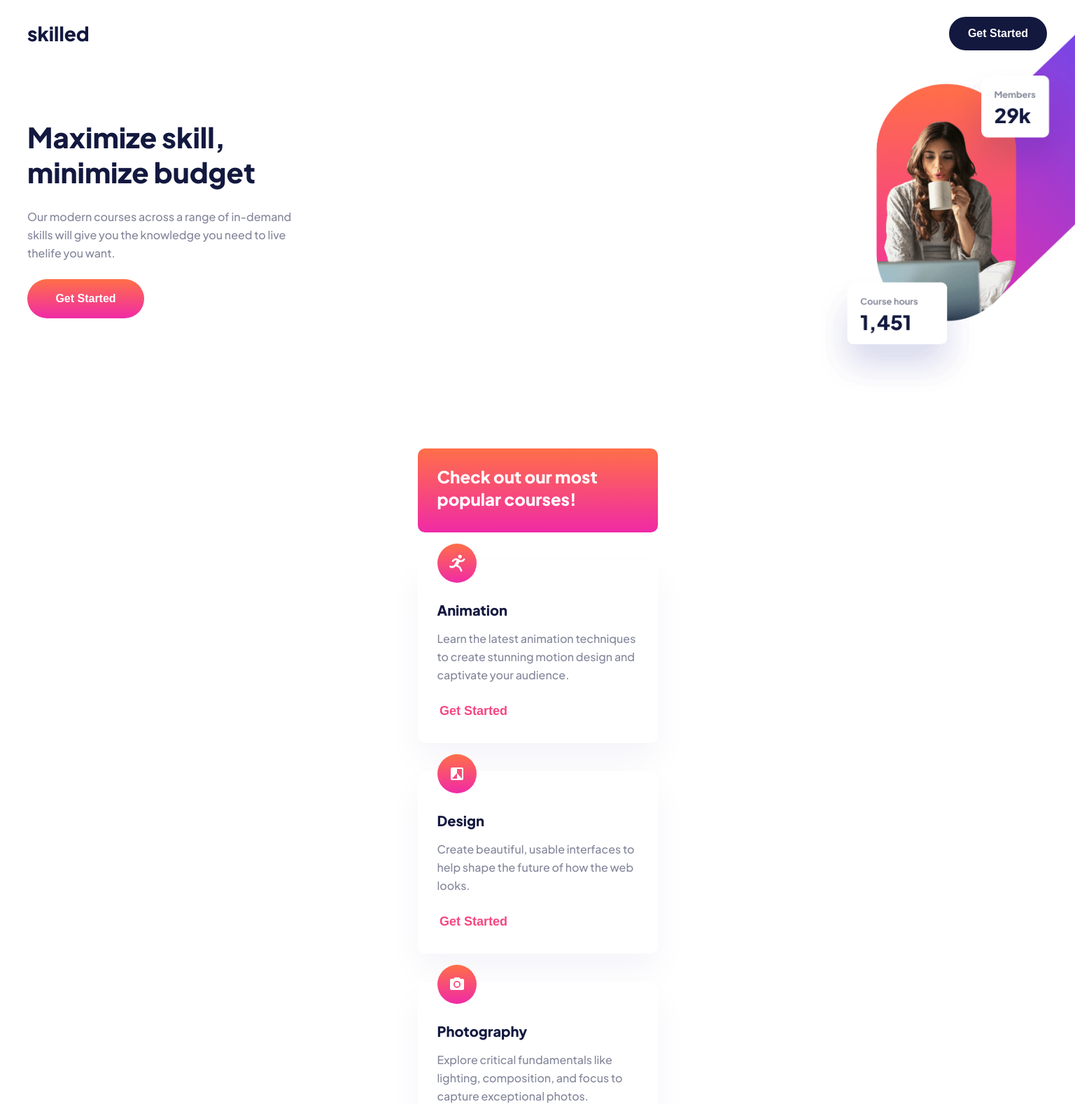
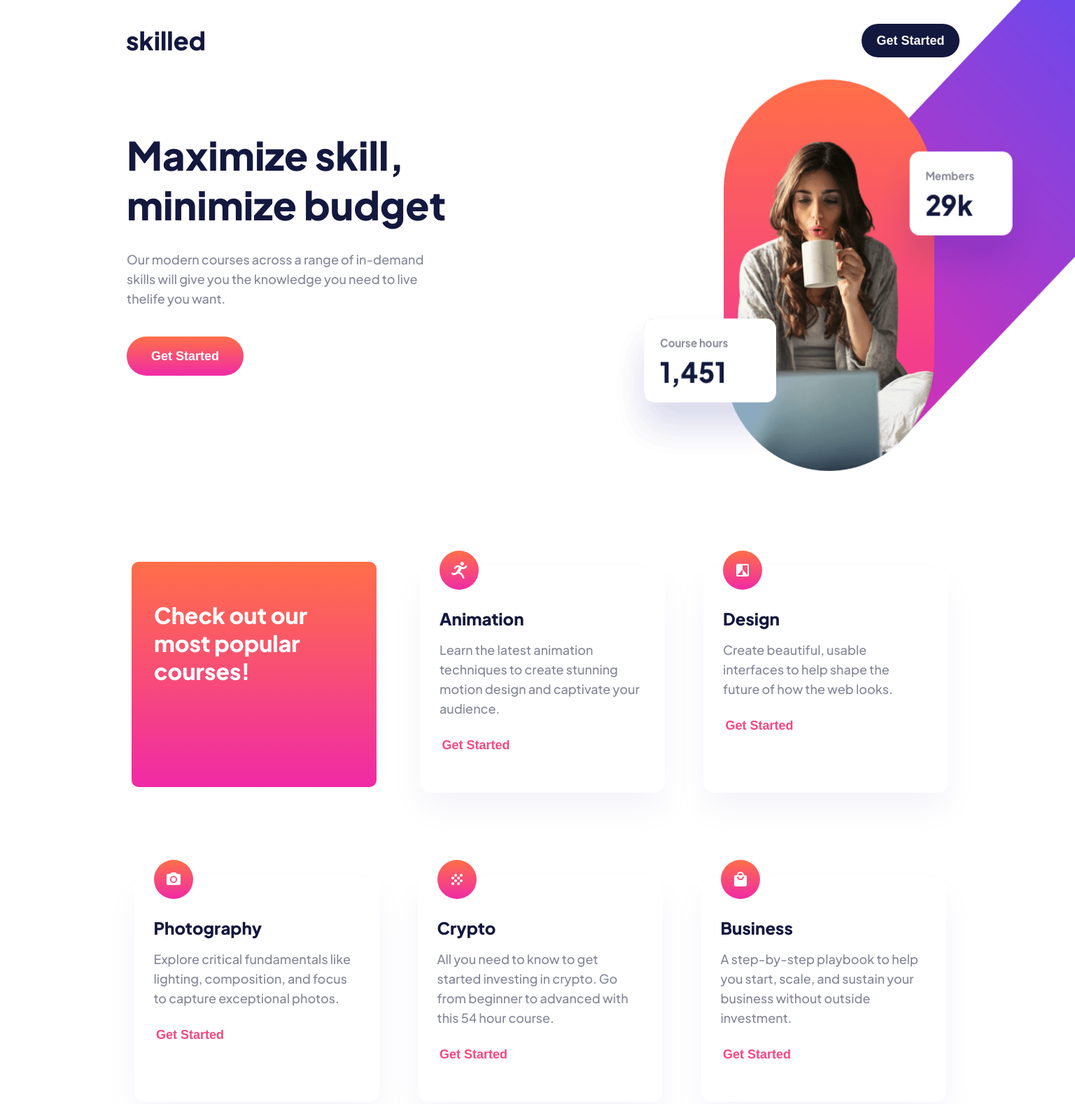
Before and after one commit to ladolobja/skilled-elearning-landing-page, a plain HTML site: page index.html in a window 1536 px wide. Shown: the top 1578 px of the page at 70% size. Drawn offline with Linux system fonts and the light colour scheme.

Commit message:
tablet and desktop version

```diff
--- a/style.css
+++ b/style.css
@@ -95,11 +95,10 @@ main {
 }
 
 section {
-    /* display: flex;
+    display: flex;
     flex-direction: column;
-    justify-content: center;
-    width: 375px; */
-    display: grid;
+    align-items: center;
+    width: 100%;
 }
 
 .card-header {
@@ -218,11 +217,11 @@ h4 {
         background-size: 640px 640px;
     }
 
-    header{
+    header {
         padding: 24px 40px 0 39px
     }
 
-    main{
+    main {
         padding-top: 99px;
     }
 
@@ -232,13 +231,13 @@ h4 {
         margin-bottom: 186px;
     }
 
-    .text-container{
+    .text-container {
         width: 398px;
         height: 284px;
         padding-left: 23px;
     }
 
-    .picture-container{
+    .picture-container {
         display: none;
     }
 
@@ -246,5 +245,180 @@ h4 {
         display: none;
     }
 
+    section {
+        flex-direction: row;
+        flex-wrap: wrap;
+        width: 768px;
+
+
+    }
+
+    .card-header {
+        height: 259px;
+        padding: 56px 21px 139px 32px;
+        margin-top: 24px;
+
+    }
+
+    footer {
+        margin-top: 86px;
+    }
 
 }
+
+@media screen and (min-width:1440px) {
+    body {
+        background-image: url("./images/image-hero-desktop.png");
+        background-repeat: no-repeat;
+        background-position: top -200px right -325px;
+        background-size: 991.63px 936.92px;
+    }
+
+    header {
+        padding: 29px 165px 0;
+    }
+
+    .header-h1 {
+        font-weight: 800;
+        font-size: 36px;
+        line-height: 45px;
+        padding-left: 15px;
+    }
+
+    .header-button {
+        font-weight: 700;
+        font-size: 18px;
+        line-height: 28px;
+    }
+
+    .header-button:hover {
+        background: #666CA3;
+        border-radius: 28px;
+        cursor: pointer;
+    }
+
+    /* main {
+        display: flex;
+        flex-direction: column;
+        align-items: center;
+        padding: 16px;
+    } */
+
+    .budget {
+        flex-direction: row;
+        justify-content: unset;
+        margin-bottom: 226px;
+    }
+
+    .text-container {
+        width: 457px;
+        height: 359px;
+        padding-left: 165px;
+    }
+
+    .main-h1 {
+        font-weight: 800;
+        font-size: 56px;
+        line-height: 71px;
+        color: #13183F;
+    }
+
+    .main-p {
+        font-weight: 500;
+        font-size: 18px;
+        line-height: 28px;
+        color: #83869A;
+        padding: 29px 0 40px;
+    }
+
+    .main-button {
+        font-weight: 700;
+        font-size: 18px;
+        line-height: 28px;
+    }
+
+    .main-button:hover {
+        cursor: pointer;
+        background: linear-gradient(0deg, rgba(255, 255, 255, 0.5), rgba(255, 255, 255, 0.5)), linear-gradient(180deg, #FF6F48 0%, #F02AA6 100%);
+        border-radius: 31.5px;
+    }
+
+
+    section {
+        width: 1440px;
+        justify-content: center;
+        row-gap: 80px;
+        column-gap: 30px;
+    }
+
+    .card-header {
+        width: 350px;
+        height: 322px;
+    }
+
+    h2 {
+        font-weight: 800;
+        font-size: 32px;
+        line-height: 40px;
+        color: #FFFFFF;
+        padding: 0 40px 138px 0;
+    }
+
+    /* .card{
+        display: flex;
+
+    } */
+    .animation-card {
+        width: 350px;
+        height: 322px;
+        background: #FFFFFF;
+        box-shadow: 0px 25px 50px rgba(6, 22, 141, 0.0442381);
+        border-radius: 15px;
+
+    }
+
+    h3 {
+        font-weight: 800;
+        font-size: 24px;
+        line-height: 30px;
+        color: #13183F;
+    }
+
+    .sec-p {
+        font-weight: 500;
+        font-size: 18px;
+        line-height: 28px;
+        color: #83869A;
+    }
+
+    .card-button {
+        font-weight: 700;
+        font-size: 18px;
+        line-height: 28px;
+    }
+
+    .card-button:hover {
+        cursor: pointer;
+        background: #FFFFFF;
+        border: 1px solid #BABABA;
+        border-radius: 10px;
+
+    }
+
+    footer {
+        margin-top: 140px;
+        padding-left: 166px;
+        padding-right: 165px;
+    }
+
+    .footer-button {
+        width: 167px;
+        height: 56px;
+    }
+
+    .footer-button:hover {
+        cursor: pointer;
+        background: linear-gradient(0deg, rgba(255, 255, 255, 0.5), rgba(255, 255, 255, 0.5)), linear-gradient(180deg, #4851FF -54.32%, #F02AA6 100%);
+        border-radius: 28px;
+    }
+}
```
Also changed, not shown: index.html (line endings or trailing spaces).
